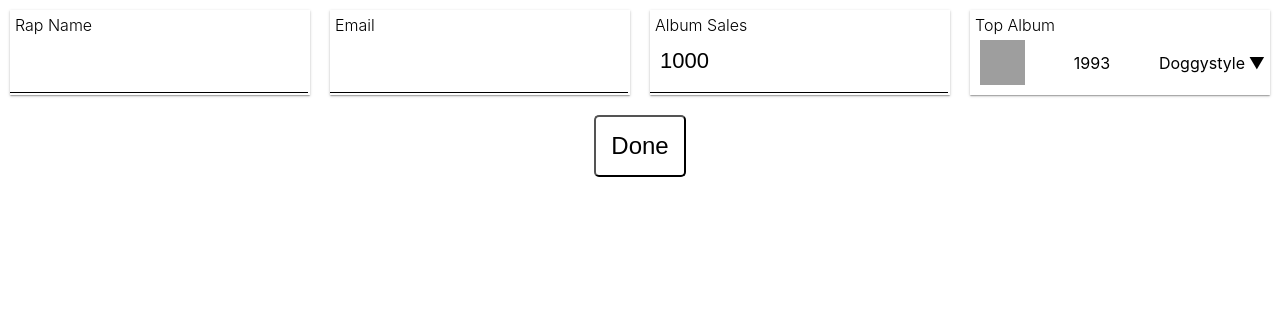
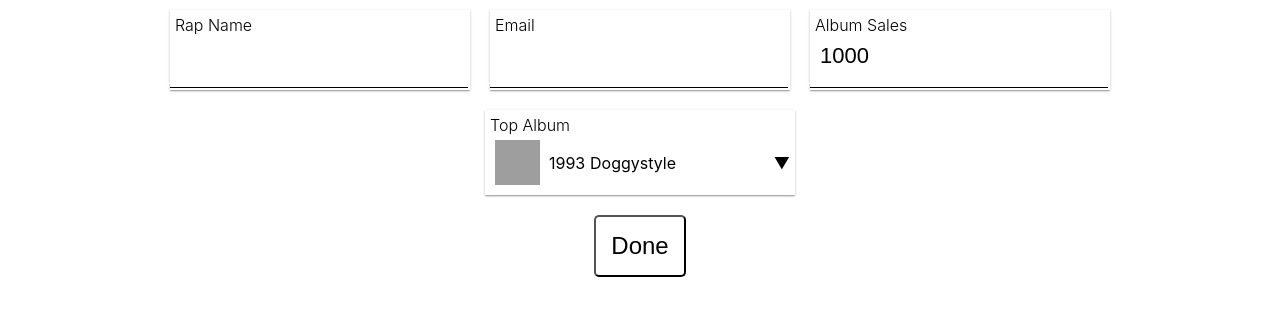
Before and after one commit to nikfrank/web-week-1-snoop, a React (Create React App) app: page / in a window 1280 px wide. Shown: the top 316 px of the page. Built offline with nearby package versions, Linux system fonts and the light colour scheme; grey boxes are pictures that could not be loaded.

Commit message:
custom album drop down

```diff
--- a/src/App.css
+++ b/src/App.css
@@ -101,7 +101,7 @@
   width: 50px;
 }
 
-.album-dropdown-base {
+.album-dropdown-base, ul.album-menu li {
   display: flex;
   align-items: center;
   justify-content: space-between;
@@ -110,7 +110,7 @@
   padding: 30px 25px 10px 10px;
 }
 
-.album-dropdown-base img {
+.album-dropdown-base img, ul.album-menu img {
   height: 45px;
   width: 45px;
 }
@@ -119,6 +119,45 @@
   position: absolute;
   right: 5px;
   user-select: none;
+}
+
+ul.album-menu {
+  list-style: none;
+  padding: 0;
+
+  position: absolute;
+  top: 100%;
+
+  max-height: 25vh;
+  overflow-y: auto;
+
+  margin: 2px 0 0 0;
+
+  z-index: 30;
+
+  background-color: white;
+
+  box-shadow:
+    0px 1px 3px 0px rgba(0,0,0,0.2),
+    0px 1px 1px 0px rgba(0,0,0,0.14),
+    0px 2px 1px -1px rgba(0,0,0,0.12);
+}
+
+ul.album-menu li:hover {
+  background-color: #eee;
+}
+
+ul.album-menu li span, .album-dropdown-base span:not(.dropdown-arrow) {
+  display: inline-block;
+  width: 180px;
+  text-overflow: ellipsis;
+  white-space: nowrap;
+  overflow: hidden;
+}
+
+ul.album-menu li span:nth-child(2), .album-dropdown-base span:nth-child(2) {
+  width: 38px;
+  padding: 0 3px 0 9px;
 }
 
 .done-container {
--- a/src/App.js
+++ b/src/App.js
@@ -49,6 +49,8 @@ class App extends React.Component {
       albumMenuOpen: !this.state.albumMenuOpen,
     })
 
+  selectAlbum = (album)=> this.setState({ topAlbum: album, albumMenuOpen: false })
+
   done = (event)=> {
     this.toggleModal();
     console.log('done applying, it\'s friday, now I got nothin to do');
@@ -97,9 +99,8 @@ class App extends React.Component {
           </div>
 
           <div className='card swanky-input-container'>
-            <label>
             <span className='title'>Top Album</span>
-              <div className='album-dropdown-base'>
+            <div className='album-dropdown-base' onClick={this.toggleAlbumMenu}>
               {this.state.topAlbum === null ? (
                 <span>Select the best Snoop Album</span>
               ) : (
@@ -110,12 +111,26 @@ class App extends React.Component {
                  <span>{this.state.topAlbum.name}</span>
                </>
               )}
-                <span className='dropdown-arrow'
-                      onClick={this.toggleAlbumMenu}>
+              <span className='dropdown-arrow'>
                     {this.state.albumMenuOpen ? '▲' : '▼'}
               </span>
             </div>
-            </label>
+            {
+              this.state.albumMenuOpen ? (
+                <ul className='album-menu'>
+                  {
+                    snoopAlbums.map((album)=>(
+                      <li key={album.name}
+                          onClick={()=> this.selectAlbum(album)}>
+                        <img src={album.cover}/>
+                        <span>{album.year}</span>
+                        <span>{album.name}</span>
+                      </li>
+                    ))
+                  }
+                </ul>
+              ) : null
+            }
           </div>
 
 
```
Lines whose indentation alone changed are shown as unchanged.
